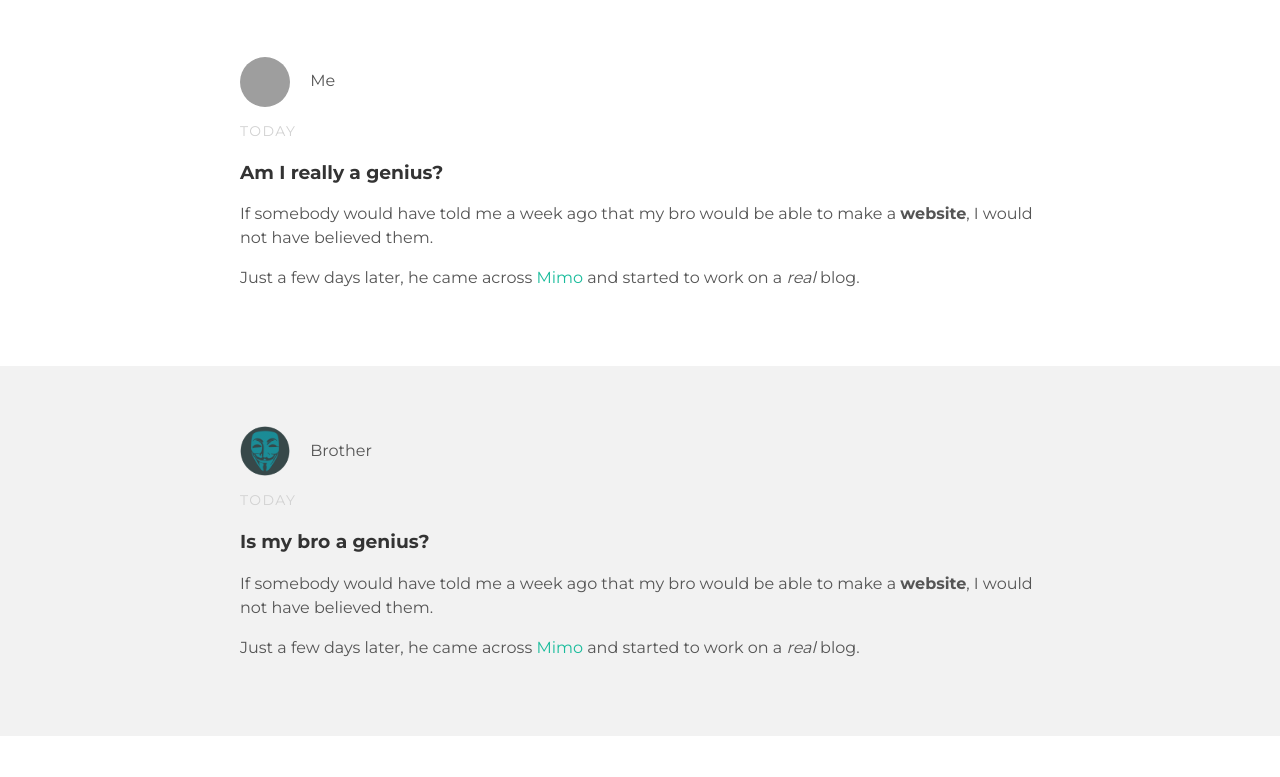
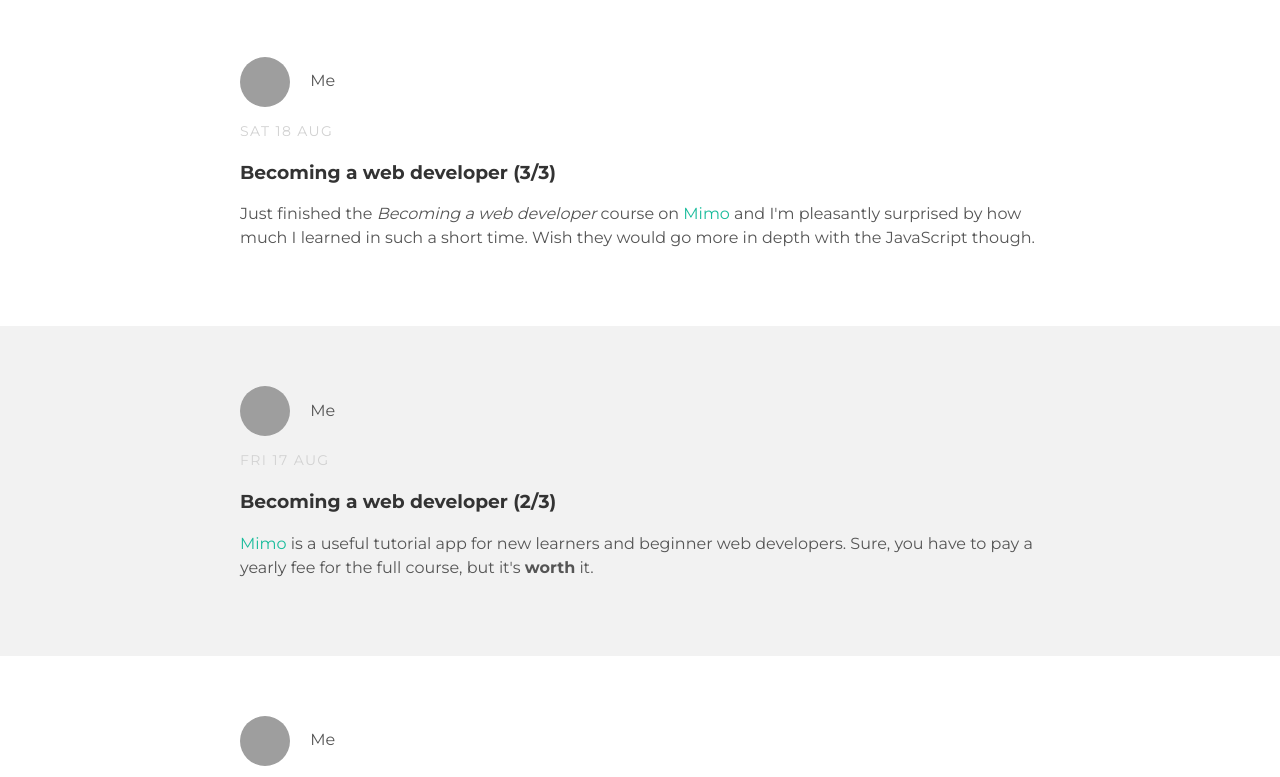
Before and after one commit to andyhpak/andyhpak.github.io, a plain HTML site: page index.html in a window 1280 px wide. Shown: the part 153-930 px from the top of the page. Drawn offline with Linux system fonts and the light colour scheme; grey boxes are pictures that could not be loaded.

Commit message:
Update index.html

```diff
--- a/index.html
+++ b/index.html
@@ -25,25 +25,12 @@
           <img src="box-head.jpg">
           <span>Me</span>
         </div>
-        <p class="post-date">Today</p>
-        <h3 class="post-title">Am I really a genius?</h3>
+        <p class="post-date">Sat 18 Aug</p>
+        <h3 class="post-title">Becoming a web developer (3/3)</h3>
         <div class="post-content">
-          <p>If somebody would have told me a week ago that my bro would be able to make a <strong>website</strong>, I would not have believed them.</p>
-          <p>Just a few days later, he came across <a href="https://getmimo.com">Mimo</a> and started to work on a <em>real</em> blog.</p>
-        </div>
-      </div>
-    </div>
-    <div class="post-container">
-      <div class="post">
-        <div class="post-author">
-          <img src="bro.png">
-          <span>Brother</span>
-        </div>
-        <p class="post-date">Today</p>
-        <h3 class="post-title">Is my bro a genius?</h3>
-        <div class="post-content">
-          <p>If somebody would have told me a week ago that my bro would be able to make a <strong>website</strong>, I would not have believed them.</p>
-          <p>Just a few days later, he came across <a href="https://getmimo.com">Mimo</a> and started to work on a <em>real</em> blog.</p>
+          <p>Just finished the <em>Becoming a web developer</em> course on <a href="https://getmimo.com">Mimo</a>
+            and I'm pleasantly surprised by how much I learned in such a short time.
+            Wish they would go more in depth with the JavaScript though.</p>
         </div>
       </div>
     </div>
@@ -53,8 +40,22 @@
           <img src="box-head.jpg">
           <span>Me</span>
         </div>
-        <p class="post-date">Today</p>
-        <h3 class="post-title">Becoming a web developer</h3>
+        <p class="post-date">Fri 17 Aug</p>
+        <h3 class="post-title">Becoming a web developer (2/3)</h3>
+        <div class="post-content">
+          <p><a href="https://getmimo.com">Mimo</a> is a useful tutorial app for new learners and beginner web developers.
+            Sure, you have to pay a yearly fee for the full course, but it's <strong>worth</strong> it.</p>
+        </div>
+      </div>
+    </div>
+    <div class="post-container">
+      <div class="post">
+        <div class="post-author">
+          <img src="box-head.jpg">
+          <span>Me</span>
+        </div>
+        <p class="post-date">Thu 16 Aug</p>
+        <h3 class="post-title">Becoming a web developer (1/3)</h3>
         <div class="post-content">
           <p>If somebody would have told me a week ago that I would be able to make a <strong>website</strong>, I would not have believed them.</p>
           <p>Just a few days later I came across <a href="https://getmimo.com">Mimo</a> and started to work on a <em>real</em> blog.</p>
```
